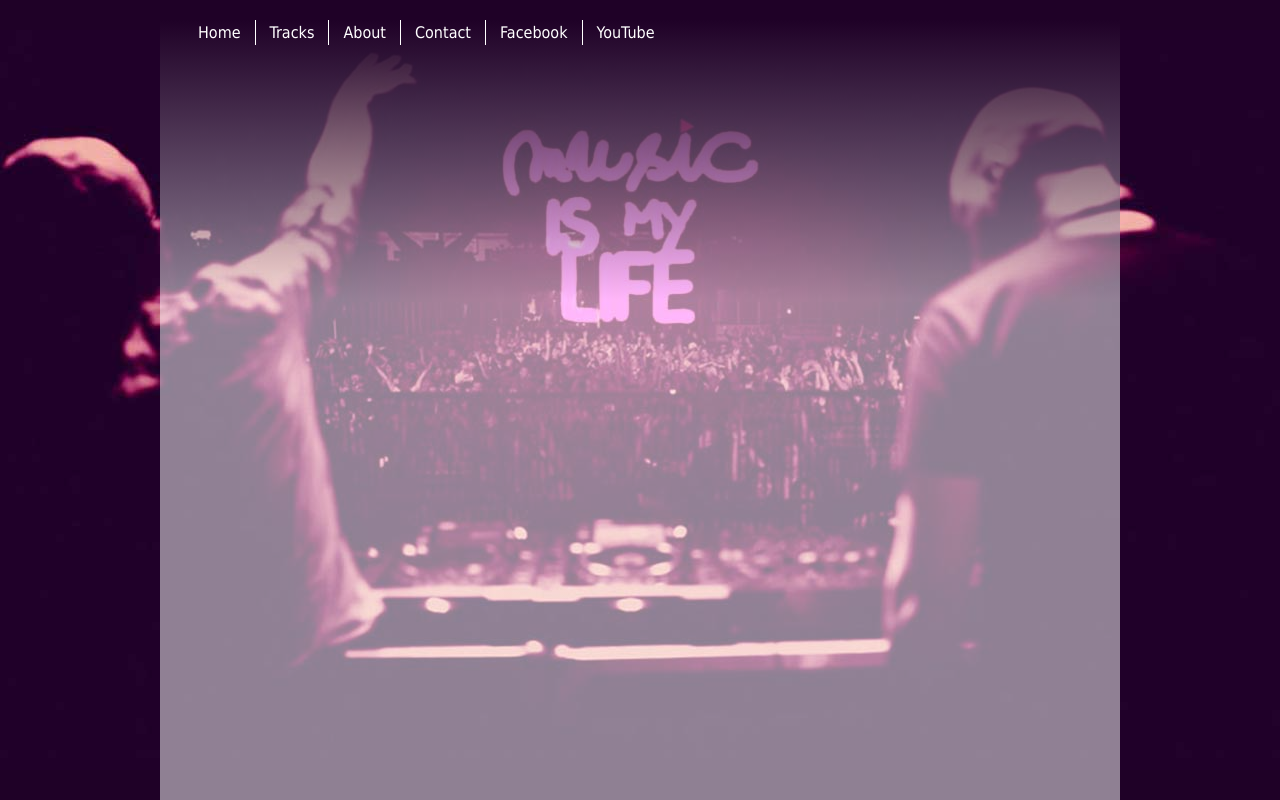
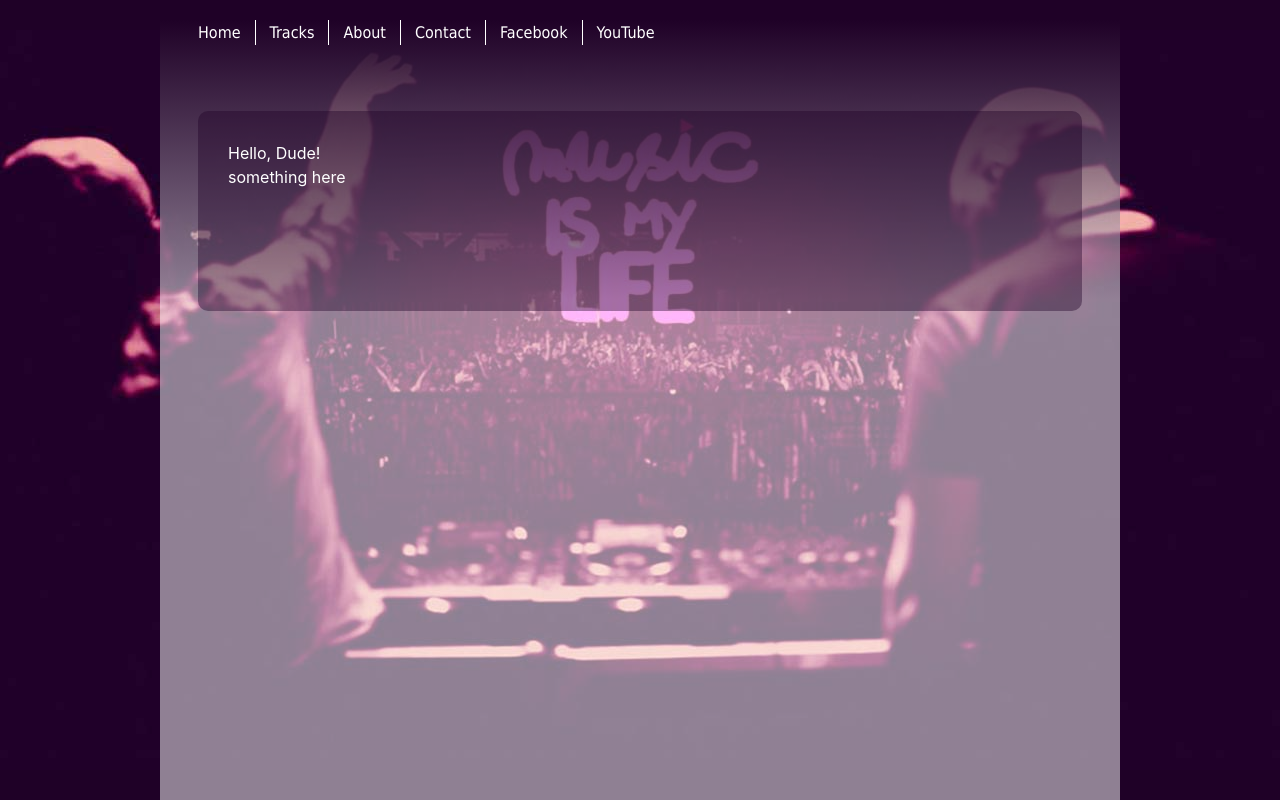
Before and after one commit to srgg6701/Music-Is-My-Life, a website: page index.html in a window 1280 px wide. Drawn offline with nearby package versions, Linux system fonts and the light colour scheme.

Commit message:
Set basic processflow!

```diff
--- a/css/styles.css
+++ b/css/styles.css
@@ -7,11 +7,21 @@ body{
     background-color: #1f0127;
     height: 100%;
 }
+*{
+    box-sizing: border-box;
+}
+main{
+    padding: 0 14px;
+}
 #page{
     background: linear-gradient(to bottom, #1f0127 20px, rgba(255,255,255,0.5) 300px);
     float: none;
     min-height: 100%;
     padding: 0 24px;
+}
+#scene{
+    color:white;
+    padding: 30px;
 }
 ul.menu{
     display: inline-block;
@@ -32,3 +42,10 @@ ul.menu{
 #menu-top li +li{
     border-left: solid 1px white;
 }
+#scene{
+    background-color: rgba(31,1,39,0.4);
+    border-radius: 10px;
+    margin: 40px auto;
+    min-height: 200px;
+    width: 100%;
+}
--- a/index.html
+++ b/index.html
@@ -7,7 +7,9 @@
     <title>Baltic March</title>
     <link rel="stylesheet" href="node_modules/bootstrap-grid-only/bootstrap.css"/>
     <link rel="stylesheet" href="css/styles.css"/>
+    <script src="node_modules/underscore/underscore-min.js"></script>
     <script src="node_modules/jquery/dist/jquery.min.js"></script>
+    <script src="node_modules/backbone/backbone-min.js"></script>
 </head>
 <body>
 <div id="page" class="container col-sm-9">
@@ -21,7 +23,14 @@
             <li><a href="#youtoube">YouTube</a></li>
         </ul>
     </header>
-    <main></main>
+    <main>
+        <div id="scene"></div>
+        <script type="text/template" id="template-main">
+            <div>Hello, Dude!</div>
+            <%= contents %>
+        </script>
+    </main>
 </div>
+<script src="js/app.js"></script>
 </body>
 </html>
--- /dev/null
+++ b/js/app.js
@@ -0,0 +1,41 @@
+(function () {
+    console.log('Start app!');
+    var appModel = Backbone.Model.extend({
+            defaults: {
+                contents: 'Some contents model'
+            },
+            initialize: function () {
+                //console.log('Model here', this);
+            }
+        }),
+        appView = Backbone.View.extend({
+            el: '#scene',
+            /*initialize: function () { this.render(); },*/
+            render: function () {
+                console.trace('View render!');
+                var data = {
+                    contents: 'something here'
+                };
+                var template = $('#template-main').html();
+                this.$el.html(_.template(template)(data));
+            }
+        }),
+        AppRouter = Backbone.Router.extend({
+            routes: {
+                '': 'homeRoute',
+                'home': 'homeRoute',
+                'about': 'aboutRoute',
+            },
+            homeRoute: function () {
+                view.render();
+            },
+            aboutRoute: function () {
+                var aboutView = new AboutView();
+                $("#content").html(aboutView.el);
+            }
+        }),
+        model = new appModel(),
+        view = new appView(),
+        appRouter = new AppRouter();
+    Backbone.history.start();
+})();
--- a/package.json
+++ b/package.json
@@ -9,6 +9,7 @@
   "author": "srgg6701",
   "license": "ISC",
   "dependencies": {
+    "backbone": "^1.3.3",
     "bootstrap-grid-only": "^1.0.0",
     "jquery": "^3.1.1"
   }
```
